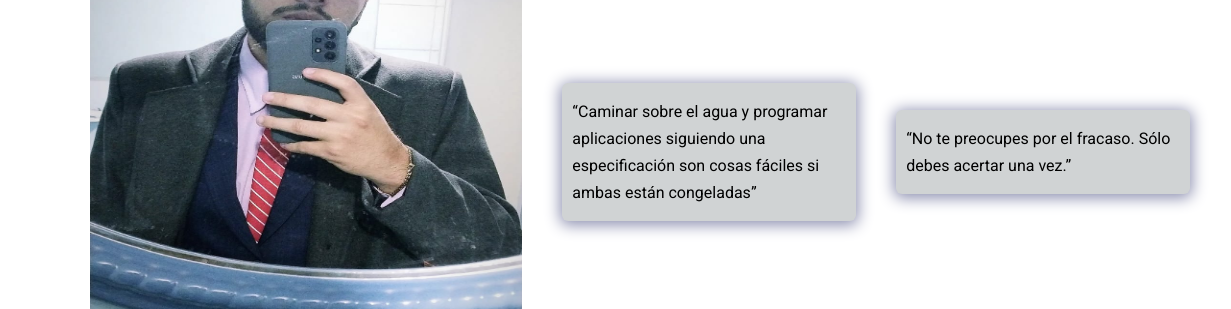
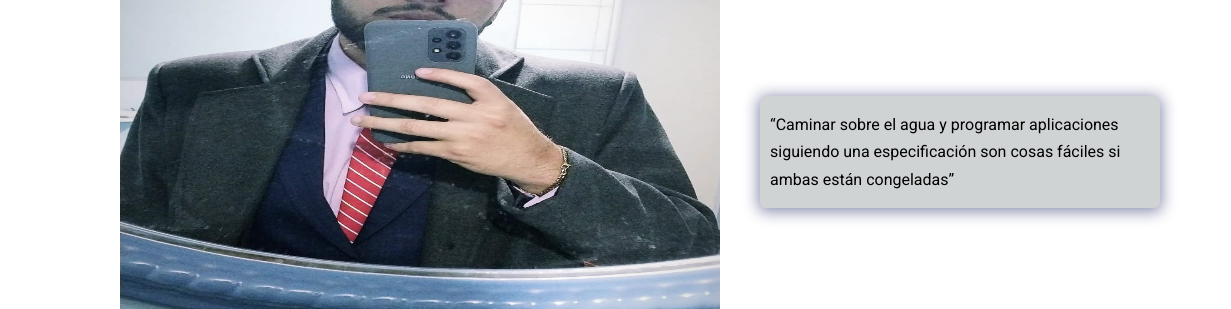
Before and after one commit to DavidArcos007/DavidArcos007.github.io, a plain HTML site: page index.html in a window 1280 px wide. Shown: the part 243-552 px from the top of the page, 0-1231 px from the left. Drawn offline with nearby package versions, Linux system fonts and the light colour scheme.

Commit message:
Update index.html

```diff
--- a/index.html
+++ b/index.html
@@ -57,12 +57,6 @@
       </p>
     </div>
 
-
-      <div style="background-color:#D0D3D4" class="bio animate__animated animate__shakeX">
-        <p class="bio-text">
-          “No te preocupes por el fracaso. Sólo debes acertar una vez.”
-        </p>
-      </div>
     </section>
 
     <!-- More about -->
```
